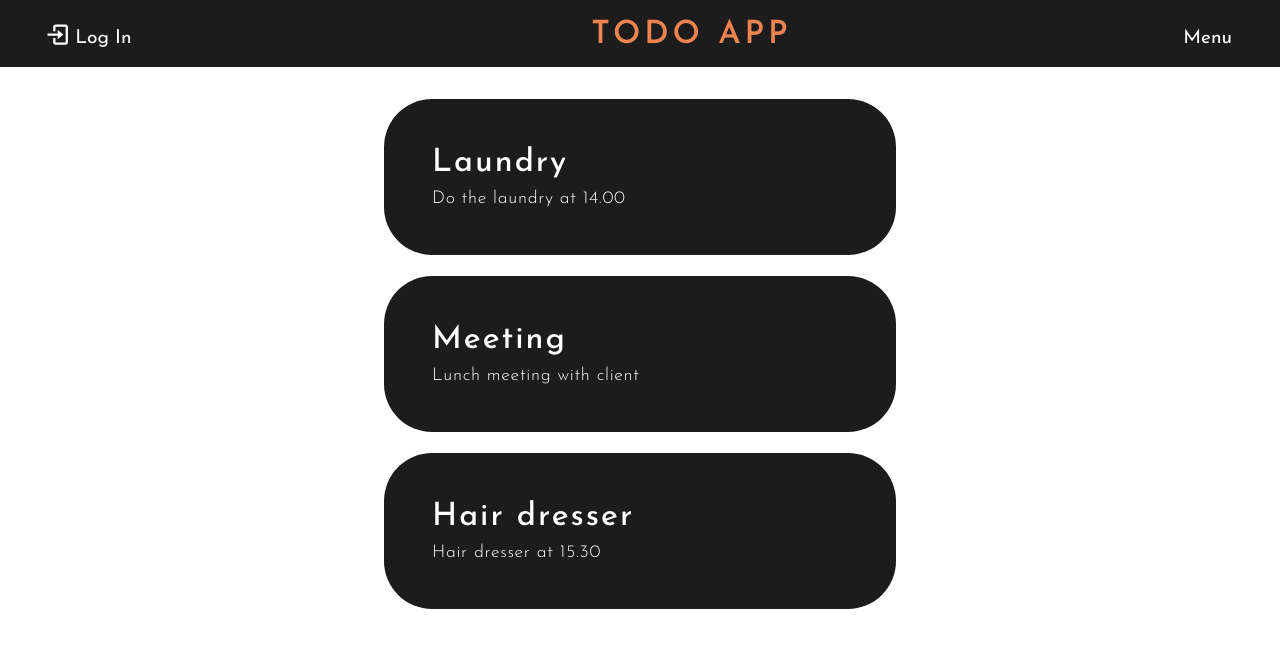
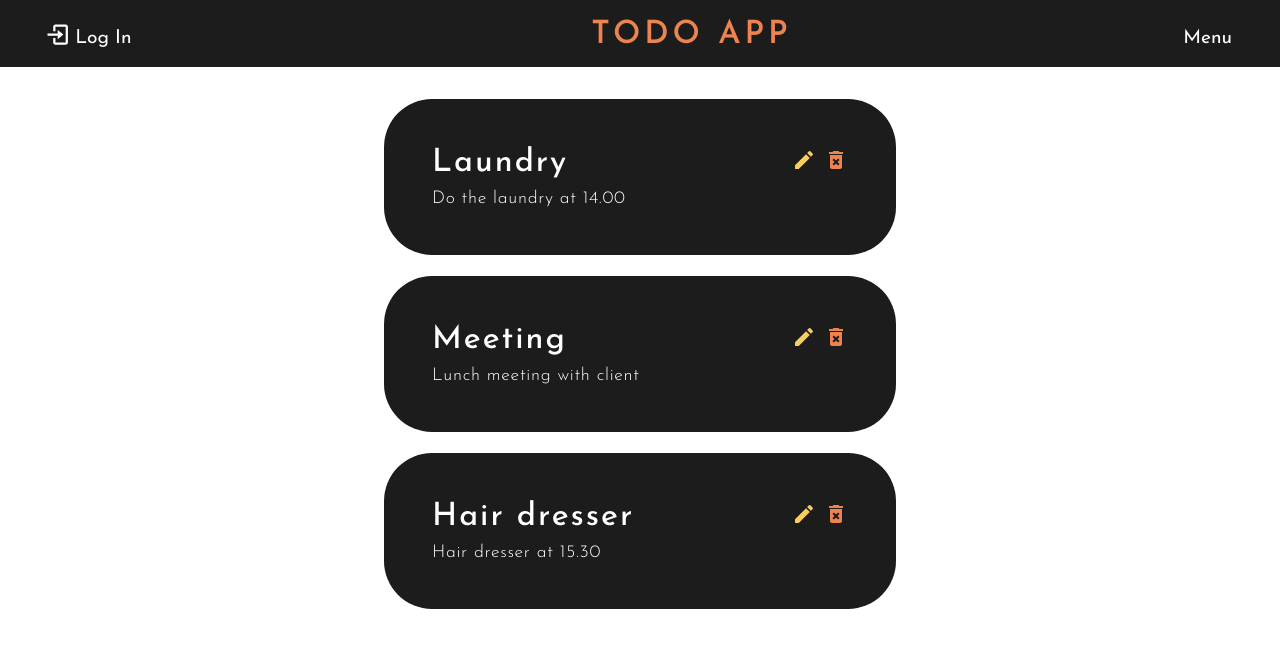
Before and after one commit to JAVAGBG22/react_todo_app, a React (Vite) app: page / in a window 1280 px wide. Shown: the top 648 px of the page. Built offline with nearby package versions, Linux system fonts and the light colour scheme.

Commit message:
card component and fixed list & item

```diff
--- a/src/components/Card.jsx
+++ b/src/components/Card.jsx
@@ -0,0 +1,26 @@
+import PropTypes from "prop-types";
+
+const Card = ({ children, create }) => {
+  return (
+    <div
+      className="todo-card"
+      style={{
+        backgroundColor: create ? "#2e2e2e" : "#1c1c1c",
+        padding: create ? "4rem" : "3rem",
+      }}
+    >
+      {children}
+    </div>
+  );
+};
+
+Card.defaultProps = {
+  create: false,
+};
+
+Card.propTypes = {
+  children: PropTypes.node.isRequired,
+  create: PropTypes.bool,
+};
+
+export default Card;
--- a/src/components/TodoItem.jsx
+++ b/src/components/TodoItem.jsx
@@ -1,17 +1,33 @@
 import { useState } from "react";
+import {
+  MdDeleteForever,
+  MdEdit,
+  MdOutlineCalendarToday,
+} from "react-icons/md";
+import Card from "./Card";
 
-const TodoItem = ({ todo }) => {
+const TodoItem = ({ todo, deleteTodo, editTodo }) => {
   //const [title, setTitle] = useState("This is a title");
   //const [task, setTask] = useState("This is a task");
 
   return (
-    <div
-      className="todo-card"
-      style={{ backgroundColor: "#1c1c1c", padding: "3rem", color: "white" }}
-    >
-      <div className="title">{todo.title}</div>
+    <Card>
+      <div className="flex-container">
+        <div className="title">{todo.title}</div>
+
+        <div className="btns">
+          <MdEdit
+            style={{ color: "#f7cd62", marginRight: ".5rem" }}
+            onClick={() => editTodo(todo)}
+          />
+          <MdDeleteForever
+            style={{ color: "#ed844f" }}
+            onClick={() => deleteTodo(todo.id)}
+          />
+        </div>
+      </div>
       <div className="task">{todo.task}</div>
-    </div>
+    </Card>
   );
 };
 
--- a/src/components/TodoList.jsx
+++ b/src/components/TodoList.jsx
@@ -1,6 +1,6 @@
 import TodoItem from "./TodoItem";
 
-const TodoList = ({ todo }) => {
+const TodoList = ({ todo, deleteTodo }) => {
   if (!todo || todo.length === 0) {
     return <p>No tasks yet!</p>;
   }
@@ -8,7 +8,7 @@ const TodoList = ({ todo }) => {
   return (
     <div className="list">
       {todo.map((todo) => (
-        <TodoItem todo={todo} key={todo.id} />
+        <TodoItem todo={todo} key={todo.id} deleteTodo={deleteTodo} />
       ))}
     </div>
   );
--- a/src/index.css
+++ b/src/index.css
@@ -32,6 +32,7 @@ body {
   padding: 3rem;
   border-radius: 2.5em;
   margin-bottom: 1.3rem;
+  color: white;
 }
 
 .todo-card input {
```
